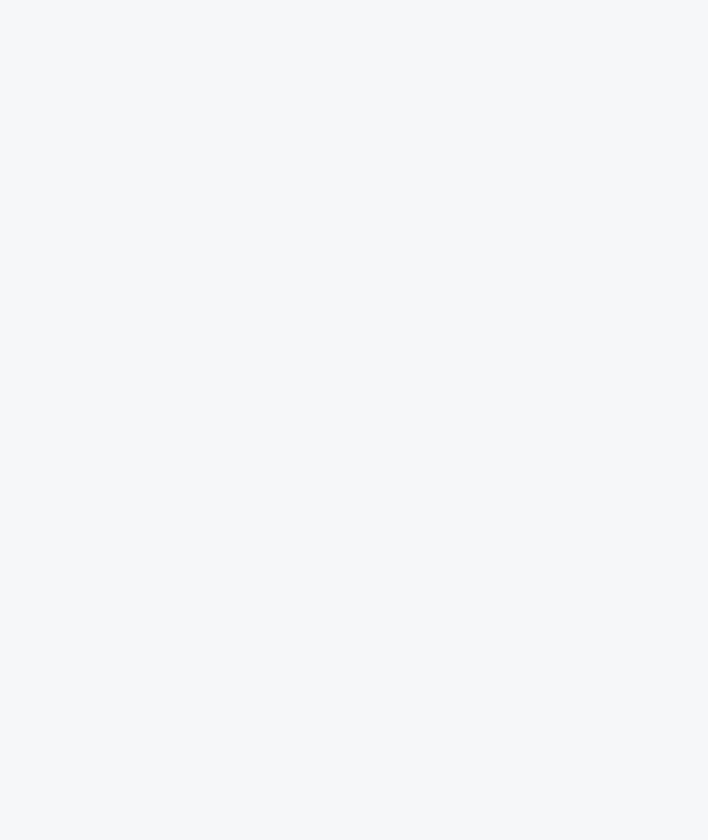
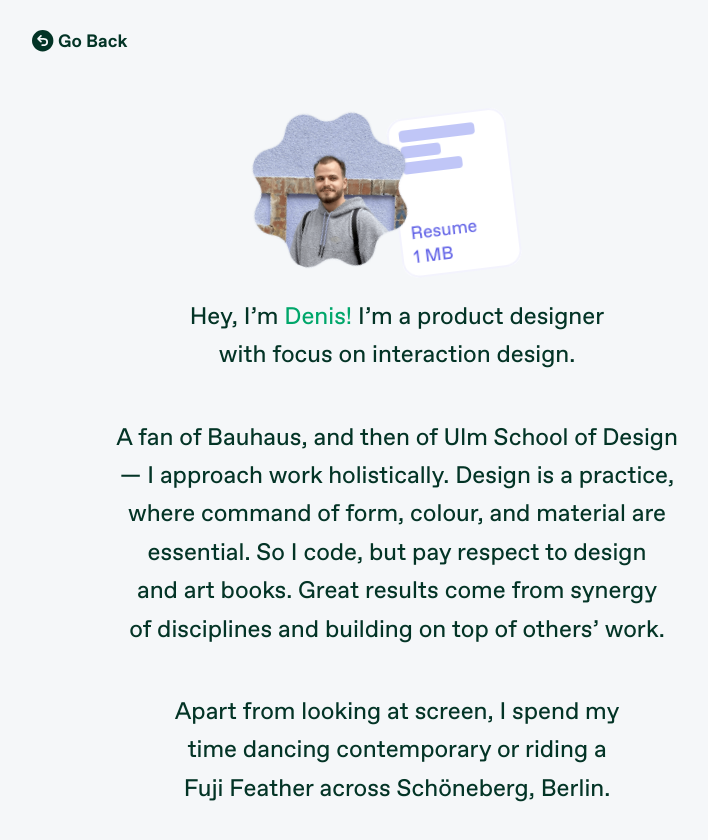
Before and after one commit to kplv/portfolio, a Next.js app: page /about in a window 1280 px wide. Before the commit this address had no page. Shown: the top 840 px of the page, without its empty margins (243-951 px from the left). Before the commit the page ends 800 px from the top, so only its background shows below. Built offline with nearby package versions, Linux system fonts and the light colour scheme; no server answers.

Commit message:
new: about page

```diff
--- /dev/null
+++ b/src/app/about/page.tsx
@@ -0,0 +1,13 @@
+import type { Metadata } from 'next';
+import { AboutClient } from '@/components/about-client/about-client';
+import styles from '../page.module.css';
+
+export const metadata: Metadata = {
+  title: 'About — Denis Kopylov',
+  description:
+    'Product designer with a focus on interaction design — Bauhaus, Ulm School, and holistic practice.',
+};
+
+export default function AboutPage() {
+  return <AboutClient className={styles.content} />;
+}
--- /dev/null
+++ b/src/app/route-transition.tsx
@@ -0,0 +1,32 @@
+'use client';
+
+import { usePathname } from 'next/navigation';
+import { motion, useReducedMotion } from 'motion/react';
+import { SPRING_ROUTE_CONTENT } from '@/config/animations';
+
+export function RouteTransition({ children }: { children: React.ReactNode }) {
+  const pathname = usePathname();
+  const shouldReduceMotion = useReducedMotion();
+  const key = pathname ?? '';
+  const animateRoutes = key === '/' || key === '/about';
+
+  if (!animateRoutes) {
+    return <>{children}</>;
+  }
+
+  if (shouldReduceMotion) {
+    return <div style={{ minHeight: '100%' }}>{children}</div>;
+  }
+
+  return (
+    <motion.div
+      key={key}
+      initial={{ opacity: 0, scale: 0.98 }}
+      animate={{ opacity: 1, scale: 1 }}
+      transition={SPRING_ROUTE_CONTENT}
+      style={{ minHeight: '100%' }}
+    >
+      {children}
+    </motion.div>
+  );
+}
--- /dev/null
+++ b/src/app/template.tsx
@@ -0,0 +1,5 @@
+import { RouteTransition } from './route-transition';
+
+export default function Template({ children }: { children: React.ReactNode }) {
+  return <RouteTransition>{children}</RouteTransition>;
+}
--- /dev/null
+++ b/src/components/about-client/about-client.module.css
@@ -0,0 +1,127 @@
+.root {
+  position: relative;
+  min-height: 100vh;
+}
+
+.blurContext {
+  isolation: isolate;
+  position: relative;
+  z-index: 1;
+}
+
+.entranceContainer {
+  width: 100%;
+}
+
+.toolbar {
+  display: flex;
+  justify-content: flex-start;
+  width: 100%;
+  padding: 16px 0;
+}
+
+.goBack {
+  position: relative;
+  display: inline-flex;
+  flex-direction: row;
+  align-items: center;
+  gap: 4px;
+  padding: 10px 16px;
+  margin-left: -16px;
+  border-radius: 100px;
+  border: 1.5px solid transparent;
+  background-color: transparent;
+  color: var(--text-primary-color);
+  font-family: inherit;
+  font-size: 18px;
+  line-height: var(--text-primary-line-height);
+  font-weight: 700;
+  text-decoration: none;
+  cursor: pointer;
+  -webkit-backdrop-filter: blur(12px);
+  backdrop-filter: blur(12px);
+  transition: background-color 150ms cubic-bezier(0.25, 0.46, 0.45, 0.94);
+  -webkit-tap-highlight-color: transparent;
+}
+
+.goBack::before {
+  content: '';
+  position: absolute;
+  inset: -12px;
+}
+
+.goBack:focus-visible {
+  outline: 2px solid currentColor;
+  outline-offset: 4px;
+  border-radius: 100px;
+}
+
+@media (hover: hover) and (pointer: fine) {
+  .goBack:hover {
+    background-color: color-mix(in oklch, currentColor 10%, transparent);
+  }
+}
+
+.goBack:active {
+  background-color: color-mix(in oklch, currentColor 15%, transparent);
+}
+
+.goBackIcon {
+  position: relative;
+  flex-shrink: 0;
+  width: 22px;
+  height: 22px;
+  background-color: currentColor;
+  -webkit-mask-image: url('/go-back-arrow.svg');
+  mask-image: url('/go-back-arrow.svg');
+  -webkit-mask-size: contain;
+  mask-size: contain;
+  -webkit-mask-repeat: no-repeat;
+  mask-repeat: no-repeat;
+  -webkit-mask-position: center;
+  mask-position: center;
+}
+
+.goBackLabel {
+  position: relative;
+}
+
+.cardsWrap {
+  display: flex;
+  flex-direction: column;
+  align-items: stretch;
+  justify-content: flex-start;
+  width: 100%;
+}
+
+.copy {
+  display: flex;
+  flex-direction: column;
+  align-items: center;
+  text-align: center;
+  gap: 44px;
+  width: 100%;
+  max-width: 617px;
+  margin: 0 auto;
+  padding: 0 0 32px;
+  box-sizing: border-box;
+}
+
+.paragraph {
+  margin: 0;
+  font-size: var(--text-primary-size);
+  font-weight: var(--text-primary-weight);
+  line-height: var(--text-primary-line-height);
+  color: var(--text-primary-color);
+  text-wrap: balance;
+}
+
+.accent {
+  color: var(--text-accent-color);
+}
+
+@media (prefers-reduced-motion: reduce) {
+  .goBack {
+    transition: none;
+  }
+}
--- /dev/null
+++ b/src/components/about-client/about-client.tsx
@@ -0,0 +1,69 @@
+'use client';
+
+import Link from 'next/link';
+import { motion, useReducedMotion } from 'motion/react';
+import { useTheme } from 'next-themes';
+import { CardsHorizontallView } from '@/components/cards-horizontall-view';
+import { UnicornBackground } from '@/components/unicorn-background';
+import { BLUR_ITEM, ENTRANCE_CONTAINER } from '@/config/animations';
+import styles from './about-client.module.css';
+
+export interface AboutClientProps {
+  className?: string;
+}
+
+export function AboutClient({ className }: AboutClientProps) {
+  const shouldReduceMotion = useReducedMotion();
+  const { resolvedTheme } = useTheme();
+  const isLightTheme = resolvedTheme === 'light';
+
+  return (
+    <div className={styles.root}>
+      <div className={styles.blurContext}>
+        <motion.main className={className}>
+          <motion.div
+            className={styles.entranceContainer}
+            variants={ENTRANCE_CONTAINER}
+            initial={shouldReduceMotion ? false : 'hidden'}
+            animate="show"
+          >
+            <motion.div className={styles.toolbar} variants={BLUR_ITEM}>
+              <Link href="/" className={styles.goBack}>
+                <span className={styles.goBackIcon} aria-hidden />
+                <span className={styles.goBackLabel}>Go Back</span>
+              </Link>
+            </motion.div>
+            <motion.div className={styles.cardsWrap} variants={BLUR_ITEM}>
+              <CardsHorizontallView
+                avatarSrc="/images/denis-image.png"
+                documentSrc="/Denis Kopylov-CV.pdf"
+                downloadFileName="Denis Kopylov, Sr. Product Designer"
+              />
+            </motion.div>
+            <motion.div className={styles.copy} variants={BLUR_ITEM}>
+              <p className={styles.paragraph}>
+                <span>{`Hey, I’m `}</span>
+                <span className={styles.accent}>Denis!</span>
+                <span>{` I’m a product designer with focus on interaction design.`}</span>
+              </p>
+              <p className={styles.paragraph}>
+                A fan of Bauhaus, and then of Ulm School of Design — I approach work
+                holistically. Design is a practice, where command of form, colour, and
+                material are essential. So I code, but pay respect to design and art
+                books. Great results come from synergy of disciplines and building on
+                top of others’ work.
+              </p>
+              <p className={styles.paragraph}>
+                Apart from looking at screen, I spend my time dancing contemporary or
+                riding a Fuji Feather across Schöneberg, Berlin.{' '}
+              </p>
+            </motion.div>
+          </motion.div>
+        </motion.main>
+      </div>
+      {!shouldReduceMotion && (
+        <UnicornBackground paused={false} isVisible={isLightTheme} />
+      )}
+    </div>
+  );
+}
--- a/src/components/cards-horizontall-view/cards-horizontall-view.tsx
+++ b/src/components/cards-horizontall-view/cards-horizontall-view.tsx
@@ -13,19 +13,26 @@ const SNAPPY_SPRING = {
   mass: 0.55,
 };
 
-export interface CardsHorizontallViewProps {
+type CardsHorizontallViewPdfProps = {
   avatarSrc: string;
+  className?: string;
   documentSrc: string;
   downloadFileName: string;
+};
+
+type CardsHorizontallViewNavigateProps = {
+  avatarSrc: string;
   className?: string;
-}
+  /** Document tile navigates in-app (e.g. `/about`) instead of downloading the PDF */
+  documentNavigateTo: string;
+};
 
-export function CardsHorizontallView({
-  avatarSrc,
-  documentSrc,
-  downloadFileName,
-  className,
-}: CardsHorizontallViewProps) {
+export type CardsHorizontallViewProps =
+  | CardsHorizontallViewPdfProps
+  | CardsHorizontallViewNavigateProps;
+
+export function CardsHorizontallView(props: CardsHorizontallViewProps) {
+  const { avatarSrc, className } = props;
   const shouldReduceMotion = useReducedMotion();
   const [isDocumentHovered, setIsDocumentHovered] = useState(false);
   const [isDocumentFocusVisible, setIsDocumentFocusVisible] = useState(false);
@@ -71,10 +78,18 @@ export function CardsHorizontallView({
             setIsDocumentFocusVisible(false);
           }}
         >
-          <DocumentLink
-            src={documentSrc}
-            downloadFileName={downloadFileName}
-          />
+          {'documentNavigateTo' in props ? (
+            <DocumentLink
+              mode="navigate"
+              href={props.documentNavigateTo}
+              label="About"
+            />
+          ) : (
+            <DocumentLink
+              src={props.documentSrc}
+              downloadFileName={props.downloadFileName}
+            />
+          )}
         </motion.div>
       </div>
     </div>
--- a/src/components/document-link/document-link.module.css
+++ b/src/components/document-link/document-link.module.css
@@ -11,6 +11,10 @@
   -webkit-tap-highlight-color: transparent;
   color: inherit;
   font-family: inherit;
+}
+
+.motionTap {
+  display: inline-flex;
 }
 
 @supports (color: oklch(from #6465e7 l c h)) {
--- a/src/components/document-link/document-link.tsx
+++ b/src/components/document-link/document-link.tsx
@@ -1,6 +1,7 @@
 'use client';
 
 import { useEffect, useState } from 'react';
+import Link from 'next/link';
 import { motion, useReducedMotion } from 'motion/react';
 import {
   EASE_OUT_QUINT,
@@ -26,20 +27,122 @@ function formatMb(bytes: number, locale: string): string {
   return `${n} MB`;
 }
 
-export interface DocumentLinkProps {
+type DownloadDocumentLinkProps = {
+  mode?: 'download';
   src: string;
   downloadFileName: string;
   label?: string;
   className?: string;
+};
+
+type NavigateDocumentLinkProps = {
+  mode: 'navigate';
+  href: string;
+  label: string;
+  className?: string;
+};
+
+export type DocumentLinkProps = DownloadDocumentLinkProps | NavigateDocumentLinkProps;
+
+function DocumentCardBody({
+  label,
+  sizeLine,
+}: {
+  label: string;
+  sizeLine?: string;
+}) {
+  return (
+    <span className={styles.float}>
+      <span className={styles.card}>
+        <svg
+          className={styles.borderSvg}
+          viewBox={BORDER_VIEWBOX}
+          aria-hidden
+        >
+          <rect
+            className={styles.borderPath}
+            x={1}
+            y={1}
+            width={118}
+            height={158}
+            rx={16}
+            ry={16}
+            fill="none"
+            strokeWidth={2}
+            vectorEffect="nonScalingStroke"
+          />
+        </svg>
+        <div className={styles.body}>
+          <div className={styles.topSlot}>
+            <div className={styles.linesColumn}>
+              <div
+                className={styles.line}
+                style={{ width: 76 }}
+                aria-hidden
+              />
+              <div
+                className={styles.line}
+                style={{ width: 40 }}
+                aria-hidden
+              />
+              <div
+                className={styles.line}
+                style={{ width: 60 }}
+                aria-hidden
+              />
+            </div>
+          </div>
+          <div className={styles.textBlock}>
+            <p className={styles.title}>{label}</p>
+            {sizeLine !== undefined ? (
+              <p className={styles.sizeLine}>{sizeLine}</p>
+            ) : null}
+          </div>
+        </div>
+      </span>
+    </span>
+  );
 }
 
-export function DocumentLink({
-  src,
-  downloadFileName,
-  label = 'Resume',
-  className,
-}: DocumentLinkProps) {
+export function DocumentLink(props: DocumentLinkProps) {
   const shouldReduceMotion = useReducedMotion();
+
+  if (props.mode === 'navigate') {
+    const { href, label, className } = props;
+    return (
+      <Link
+        href={href}
+        className={[styles.root, className].filter(Boolean).join(' ')}
+        aria-label={label}
+        scroll
+      >
+        <motion.span
+          className={styles.motionTap}
+          whileTap={
+            shouldReduceMotion
+              ? undefined
+              : {
+                  scale: PRESS_SCALE,
+                  transition: {
+                    duration: PRESS_DURATION,
+                    ease: EASE_OUT_QUINT,
+                  },
+                }
+          }
+        >
+          <DocumentCardBody label={label} />
+        </motion.span>
+      </Link>
+    );
+  }
+
+  const {
+    src,
+    downloadFileName,
+    label = 'Resume',
+    className,
+  } = props;
+
   const [sizeBytes, setSizeBytes] = useState<number | null>(null);
 
   const href = encodeURI(src);
@@ -107,53 +210,7 @@ export function DocumentLink({
             }
       }
     >
-      <span className={styles.float}>
-        <span className={styles.card}>
-          <svg
-            className={styles.borderSvg}
-            viewBox={BORDER_VIEWBOX}
-            aria-hidden
-          >
-            <rect
-              className={styles.borderPath}
-              x={1}
-              y={1}
-              width={118}
-              height={158}
-              rx={16}
-              ry={16}
-              fill="none"
-              strokeWidth={2}
-              vectorEffect="nonScalingStroke"
-            />
-          </svg>
-          <div className={styles.body}>
-            <div className={styles.topSlot}>
-              <div className={styles.linesColumn}>
-                <div
-                  className={styles.line}
-                  style={{ width: 76 }}
-                  aria-hidden
-                />
-                <div
-                  className={styles.line}
-                  style={{ width: 40 }}
-                  aria-hidden
-                />
-                <div
-                  className={styles.line}
-                  style={{ width: 60 }}
-                  aria-hidden
-                />
-              </div>
-            </div>
-            <div className={styles.textBlock}>
-              <p className={styles.title}>{label}</p>
-              <p className={styles.sizeLine}>{sizeLine}</p>
-            </div>
-          </div>
-        </span>
-      </span>
+      <DocumentCardBody label={label} sizeLine={sizeLine} />
     </motion.a>
   );
 }
--- a/src/components/home-client/home-client.tsx
+++ b/src/components/home-client/home-client.tsx
@@ -121,8 +121,7 @@ export function HomeClient({ projects, className, initialProjectSlug }: HomeClie
             <motion.div className={styles.cardsHorizontallViewWrap} variants={BLUR_ITEM}>
               <CardsHorizontallView
                 avatarSrc="/images/denis-image.png"
-                documentSrc="/Denis Kopylov-CV.pdf"
-                downloadFileName="Denis Kopylov, Sr. Product Designer"
+                documentNavigateTo="/about"
               />
             </motion.div>
             <motion.div variants={BLUR_ITEM}>
@@ -135,7 +134,7 @@ export function HomeClient({ projects, className, initialProjectSlug }: HomeClie
               <SocialLinkList>
                 <SocialLink href="https://www.linkedin.com/in/deniskplv/" text="LinkedIn" />
                 <SocialLink href="https://www.are.na/denis-kopylov/channels" text="Are.na" />
-                <SocialLink href="/Denis Kopylov-CV.pdf" text="Resume" />
+                <SocialLink href="/about" text="About" />
               </SocialLinkList>
             </motion.div>
             <motion.div variants={BLUR_ITEM}>
--- a/src/config/animations.ts
+++ b/src/config/animations.ts
@@ -30,6 +30,14 @@ export const SPRING_ICON_SWAP = { type: 'spring', duration: 0.35, bounce: 0.1 }
 /** Spring for page entrance — subtle overshoot that settles quickly */
 export const SPRING_ENTRANCE = { type: 'spring', duration: 0.6, bounce: 0.15 } as const;
 
+/** Snappy spring for `/` ↔ `/about` route transition (opacity + scale) — matches document card feel */
+export const SPRING_ROUTE_CONTENT = {
+  type: 'spring' as const,
+  stiffness: 420,
+  damping: 15,
+  mass: 0.55,
+};
+
 /** Stagger container for page entrance — propagates to children via variants */
 export const ENTRANCE_CONTAINER = {
   show: { transition: { staggerChildren: 0.25 } },
```
Also changed, not shown: src/components/social-link/social-link.tsx (+8 -2 lines), public/go-back-arrow.svg (added).
